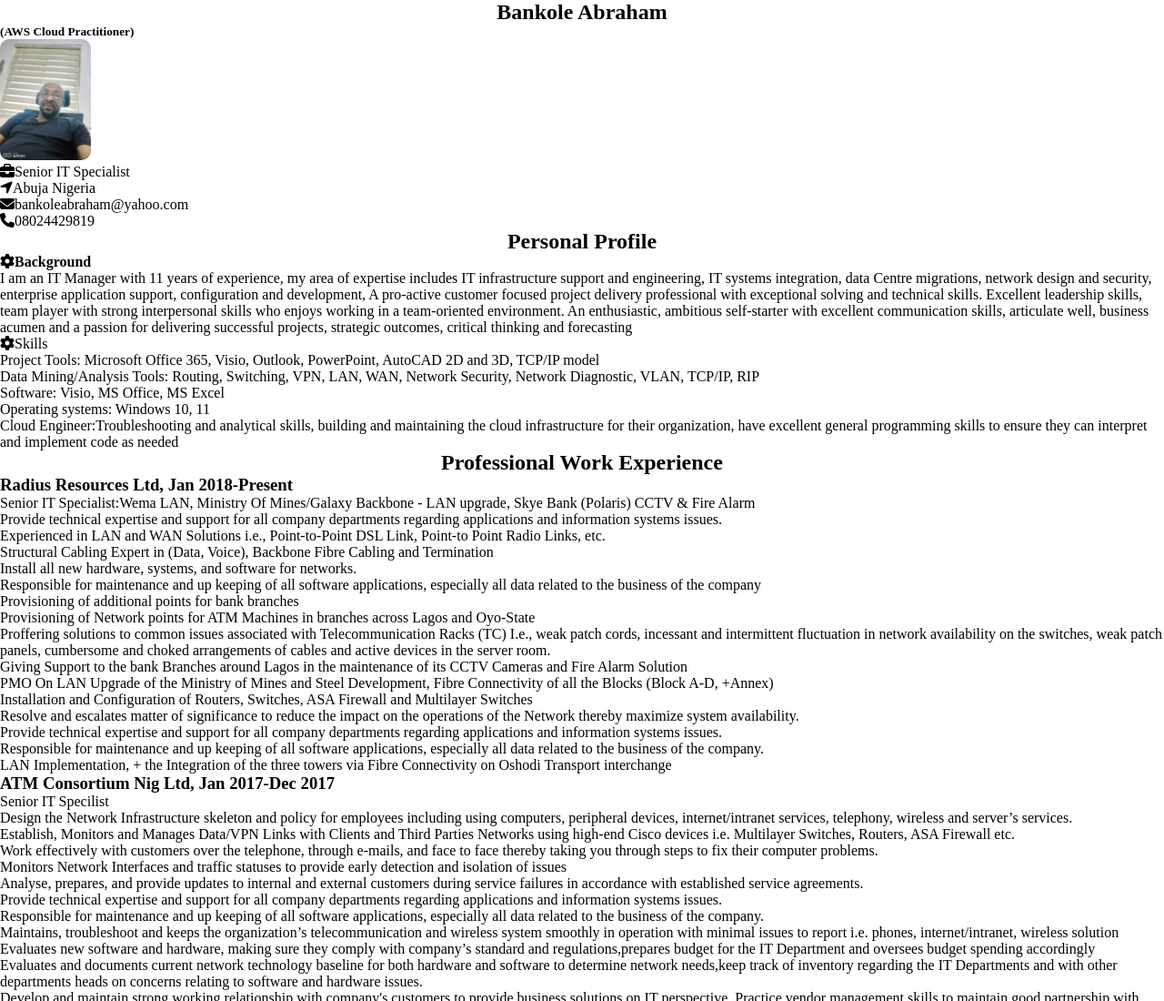
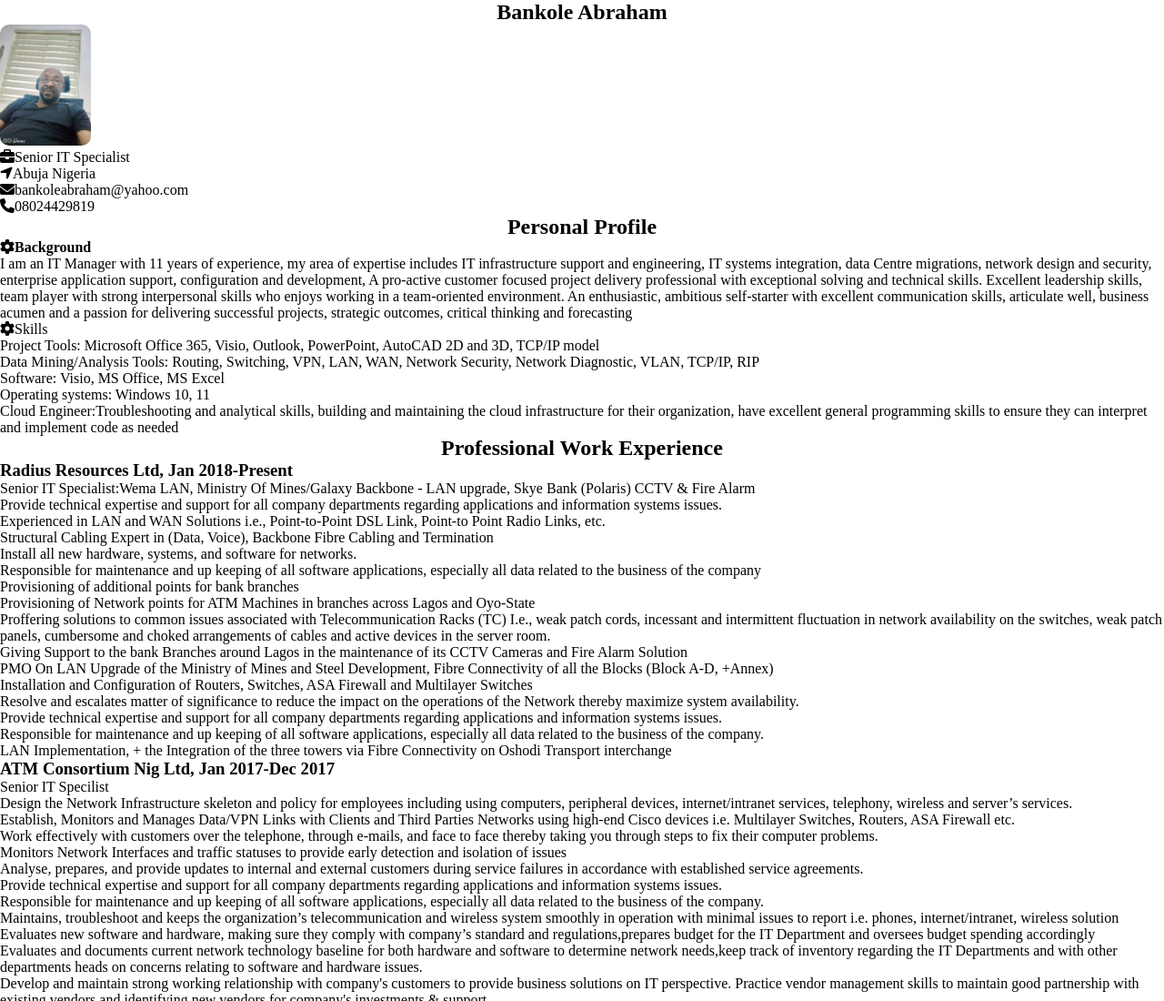
Before and after one commit to Bankolemoh/AWS-Project-1, a plain HTML site: page Resume-Bankole/My Resume-Bankole Abraham.html in a window 1280 px wide. Shown: the top 1100 px of the page at 91% size. Drawn offline with Linux system fonts and the light colour scheme.

Commit message:
Update My Resume-Bankole Abraham.html

```diff
--- a/Resume-Bankole/My Resume-Bankole Abraham.html
+++ b/Resume-Bankole/My Resume-Bankole Abraham.html
@@ -15,7 +15,6 @@
     </style>
 </head>
 <h2 id="center">Bankole Abraham</h2>
-    <h5>(AWS Cloud Practitioner)</h5>
 <body>
     <main>
         <section class="left">
```
